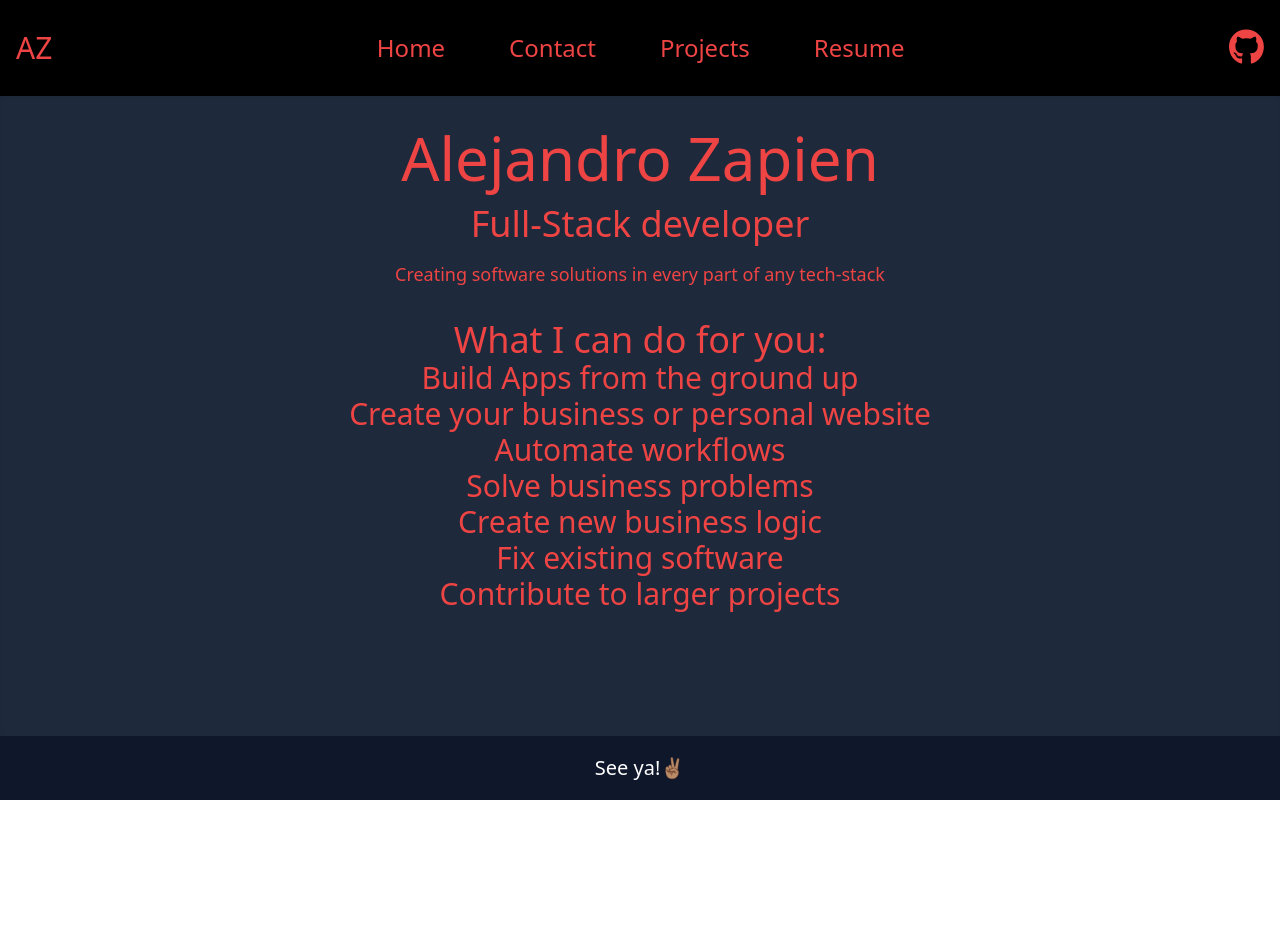
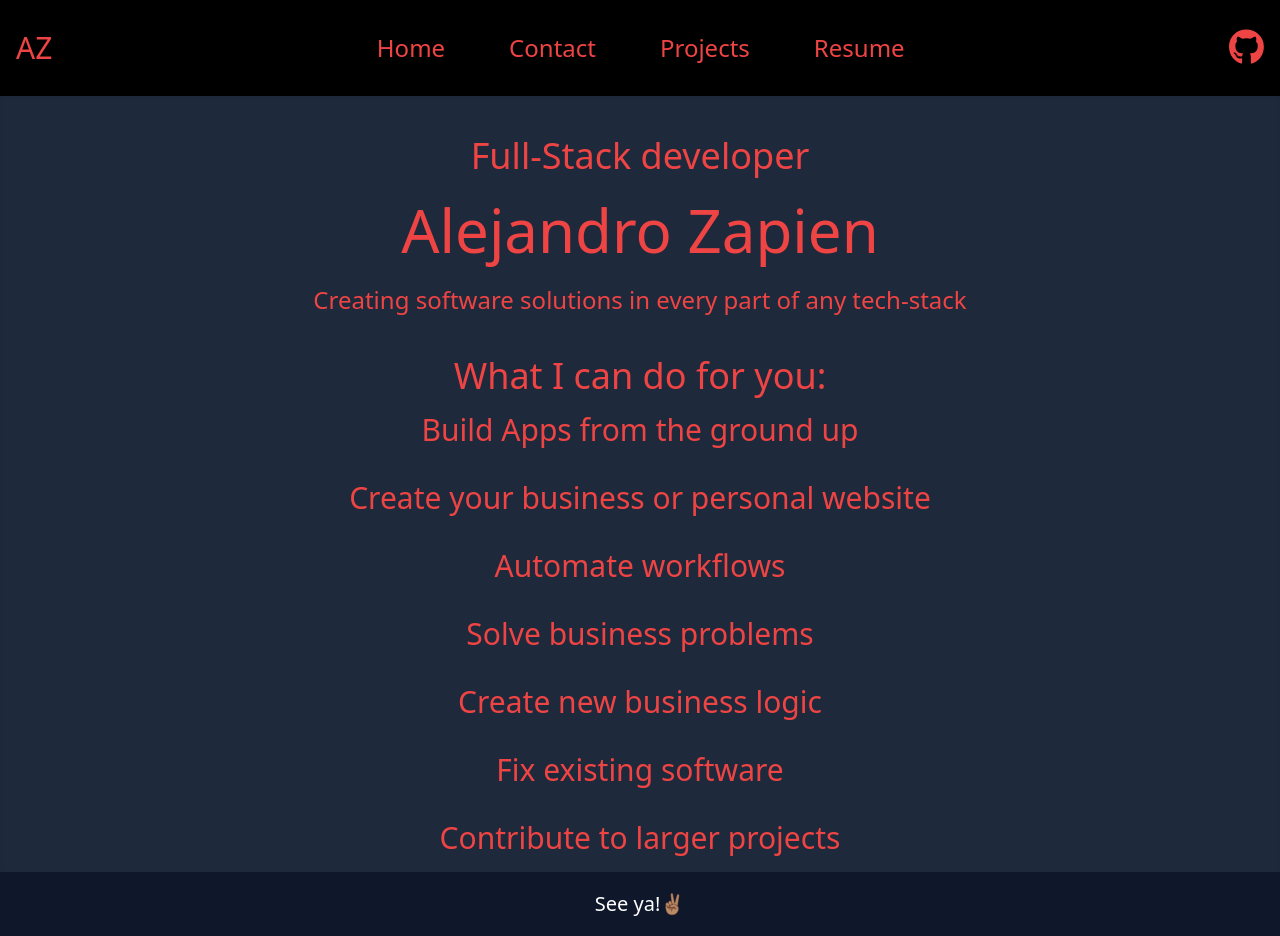
Before and after one commit to alejandrosatxc/Developer-Portfolio, a Next.js app: page / in a window 1280 px wide. Before the commit the page ends 800 px from the top, so only its background shows below. Built offline with nearby package versions, Linux system fonts and the light colour scheme.

Commit message:
Fade in for menu, layout updates

```diff
--- a/components/layout/navbar.tsx
+++ b/components/layout/navbar.tsx
@@ -36,7 +36,7 @@ export default function Navbar() {
                         <FontAwesomeIcon onClick={() => { setMenuToggle(!menuToggle) }} className="text-red-500 text-3xl" icon={faBars} />
                     </div>
                 </div>
-                <ul className={`${menuToggle ? 'visible' : 'hidden'} absolute right-0 top-24 rounded-md bg-white h-auto w-36`}>
+                <ul className={`${menuToggle ? 'animate-fade-in-down' : 'hidden'} absolute right-0 top-24 m-4 rounded-md bg-slate-500 h-auto w-64`}>
                     {
                         menuItems.map(item => {
                             return (
--- a/pages/index.tsx
+++ b/pages/index.tsx
@@ -5,6 +5,15 @@ import { Inter } from '@next/font/google'
 const inter = Inter({ subsets: ['latin'] })
 
 export default function Home() {
+  const items = [
+    'Build Apps from the ground up',
+    'Create your business or personal website',
+    'Automate workflows',
+    'Solve business problems',
+    'Create new business logic',
+    'Fix existing software',
+    'Contribute to larger projects'
+  ]
   return (
     <>
       <Head>
@@ -14,20 +23,14 @@ export default function Home() {
         <link rel="icon" href="/favicon.ico" />
       </Head>
       <div className="flex flex-col justify-center place-items-center mx-4 my-8">
-          <h1 className="text-red-500 text-6xl text-center">Alejandro Zapien</h1>
-          <h2 className="text-red-500 text-4xl my-4 text-center">Full-Stack developer</h2>
-          <p className="text-red-500 text-lg text-center">Creating software solutions in every part of any tech-stack</p>
+        <h2 className="text-red-500 text-4xl my-2 text-center">Full-Stack developer</h2>
+        <h1 className="text-red-500 text-6xl my-4 text-center">Alejandro Zapien</h1>
+        <p className="text-red-500 text-2xl my-2 text-center">Creating software solutions in every part of any tech-stack</p>
       </div>
       <div className="flex flex-col justify-center place-items-center">
-          <h2 className="text-4xl text-red-500">What I can do for you:</h2>
+        <h2 className="text-4xl text-red-500 text-center">What I can do for you:</h2>
         <ul className="text-3xl flex flex-col justify-center place-items-center text-red-500">
-            <li>Build Apps from the ground up</li>
-            <li>Create your business or personal website</li>
-            <li>Automate workflows</li>
-            <li>Solve business problems</li>
-            <li>Create new business logic</li>
-            <li>Fix existing software</li>
-            <li>Contribute to larger projects</li>
+          {items.map((item, index) => <li key={index} className="text-center my-4">{item}</li>)}
         </ul>
       </div>
     </>
--- a/pages/projects.tsx
+++ b/pages/projects.tsx
@@ -1,13 +1,18 @@
 export default function Projects() {
+
+    const projects = [
+        'Bell-Ripper Document Automation Fullstack App',
+        'Template-to-Form Builder Fullstack App',
+        'Bexar-Facts Data Dashboard, visualizing polling results in Bexar county',
+        'Artificial Intelligence that learned how to play super mario',
+        'Programming Robots via a Raspberry pi, using driver code to translate Python into Arduino microcontroller instructions'
+    ]
+
     return (
         <>
             <h1 className="text-6xl text-red-500 m-4">Different Projects that I have worked on</h1>
-            <ul className="text-red-500 text-3xl m-4">
-                <li>Bell-Ripper Document Automation Fullstack App</li>
-                <li>Template-to-Form Builder Fullstack App</li>
-                <li>Bexar-Facts Data Dashboard, visualizing polling results in Bexar county</li>
-                <li>Artificial Intelligence that learned how to play super mario</li>
-                <li>Programming Robots via a Raspberry pi, using driver code to translate Python into Arduino microcontroller instructions</li>
+            <ul className="text-red-500 text-3xl m-4 flex flex-col justify-center place-items-center">
+                { projects.map((project, index) => <li className="text-center my-4" key={index}>{project}</li>)}
             </ul>
         </>
     )
--- a/tailwind.config.js
+++ b/tailwind.config.js
@@ -7,7 +7,35 @@ module.exports = {
     "./src/**/*.{js,ts,jsx,tsx}",
   ],
   theme: {
-    extend: {},
+    extend: {
+      keyframes: {
+        'fade-in-down': {
+          '0%': {
+            opacity: '0',
+            visibility: 'hidden',
+            transform: 'translateY(-10px)'
+          },
+          '100%': {
+            opacity: '1',
+            visibility: 'visible',
+            transform: 'translateY(0)'
+          }
+        },
+        'fade-out': {
+          '0%': {
+            opacity: '1',
+          },
+          '100%': {
+            opacity: '0',
+            visibility: 'hidden'
+          }
+        }
+      },
+      animation: {
+        'fade-in-down' : 'fade-in-down 0.5s ease-out',
+        'fade-out' : 'fade-out 0.5s ease-out'
+      }
+    },
   },
   plugins: [],
 }
```
Lines whose indentation alone changed are shown as unchanged.
